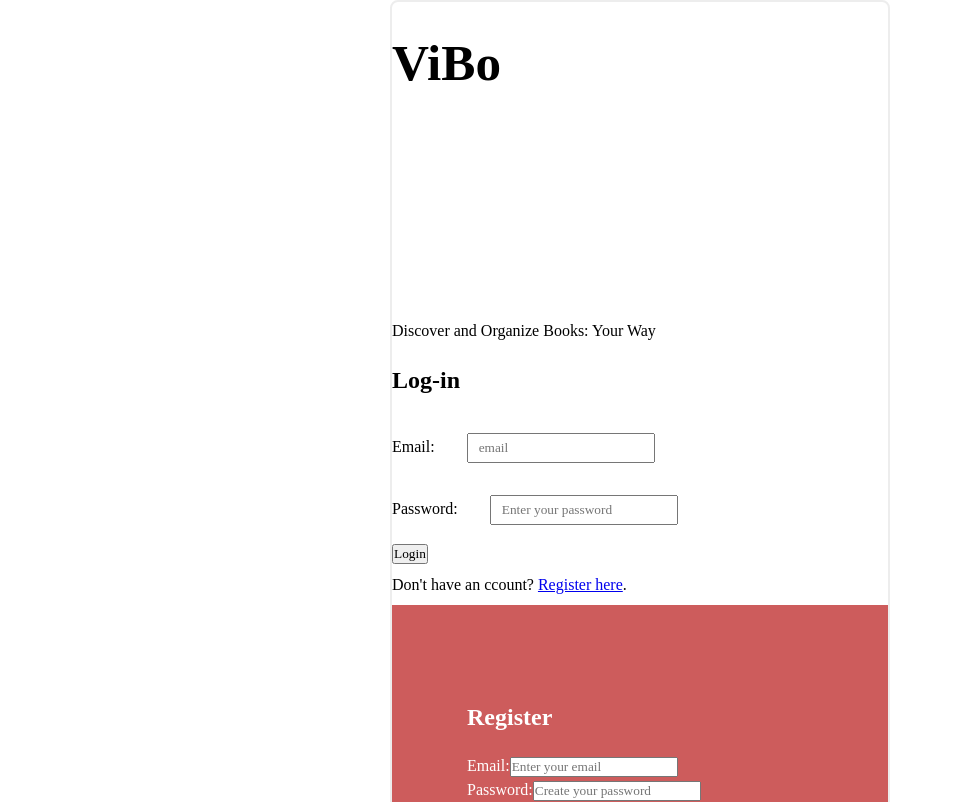
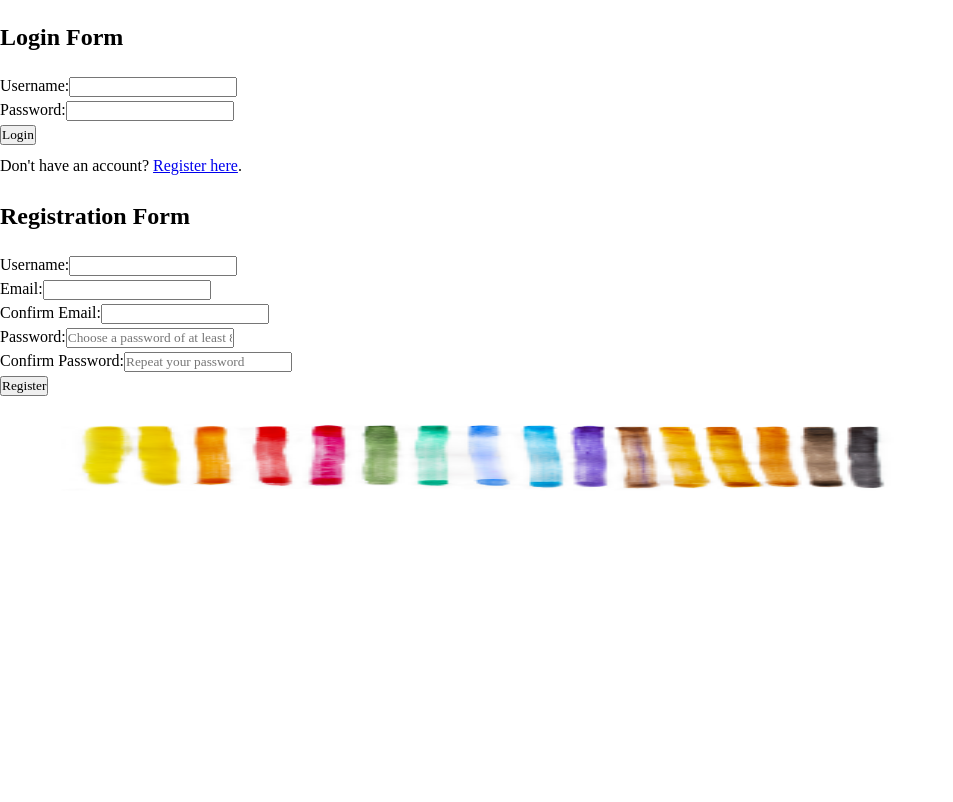
Before and after one commit to laurenhg/vibo, a React (Vite) app: page / in a window 1280 px wide. Shown: the top 802 px of the page, without its empty margins (0-953 px from the left). Built offline with nearby package versions, Linux system fonts and the light colour scheme; a web font is replaced by a local one.

Commit message:
login-register

```diff
--- a/package.json
+++ b/package.json
@@ -12,6 +12,7 @@
   "dependencies": {
     "@phosphor-icons/react": "^2.0.15",
     "axios": "^1.6.7",
+    "jwt-decode": "^4.0.0",
     "react": "^18.2.0",
     "react-dom": "^18.2.0",
     "react-redux": "^9.1.0",
--- a/src/App.jsx
+++ b/src/App.jsx
@@ -11,8 +11,8 @@ import FetchRandomNewBooksHome from "./pages/Home/FetchRandomNewBooksHome.jsx";
 import MyBookshelf from "./pages/MyBookshelf/MyBookshelf.jsx";
 import Search from "./pages/Search/Search.jsx";
 import AuthorPortal from "./pages/AuthorPortal/AuthorPortal.jsx";
-import RegistrationPage from "./pages/LoginRegister/Register/RegistrationPage.jsx";
 import BookCard from "./components/BookCard/BookCard.jsx";
+import RegistrationForm from "./pages/LoginRegister/RegistrationForm.jsx";
 
 function App() {
     const handleLogin = async (email, password) => {
@@ -27,7 +27,7 @@ function App() {
                 <Routes>
                     <Route path="/" element={<LoginRegister />} />
                     <Route path="/login" element={<LoginRegister />} />
-                    <Route path="/register" element={<RegistrationPage />} />
+                    <Route path="/register" element={<RegistrationForm/>} />
                     <Route path="/TrendingHome" element={<LayoutWithNav><TrendingHome /></LayoutWithNav>} />
                     <Route path="/search" element={<LayoutWithNav><Search /></LayoutWithNav>} />
                     <Route path="/MyBookshelf" element={<LayoutWithNav><MyBookshelf /></LayoutWithNav>} />
--- a/src/pages/LoginRegister/Login.jsx
+++ b/src/pages/LoginRegister/Login.jsx
@@ -1,88 +1,40 @@
-import React, {useState} from 'react';
-import {useNavigate} from "react-router-dom";
-import './Login-register.css'
+import React, { useState } from 'react';
+import { useAuth } from './LoginRegisterContext/AuthContext.jsx'
 
-
-function LoginForm({onLogin}) {
-    const navigate = useNavigate();
-    const [email, setEmail] = useState('');
-    const [password, setPassword] = useState ('');
-    const [loading, setLoading] = useState(false);
-    const [error, setError] = useState('');
-
-    const validateEmail = (email) => {
-        return /\S+@\S+\.\S+/.test(email);
-    };
+const LoginForm = () => {
+    const [username, setUsername] = useState('');  // Using username for login
+    const [password, setPassword] = useState('');
+    const [error, setError] = useState(null);
+    const { login } = useAuth();  // Destructure the login function from useAuth
 
     const handleSubmit = async (e) => {
         e.preventDefault();
-
-        const isLoginSuccessful = true;
-        if (isLoginSuccessful) {
-            navigate('/TrendingHome');
-        } else {
-
+        setError(null);  // Reset error state on new submission
+        try {
+            await login(username, password);  // Pass username instead of email
+        } catch (error) {
+            console.error("Login error:", error);
+            setError(error.message);  // Displaying the error message
         }
-
-       setError ('');
-       setLoading (true);
-
-       if (!validateEmail(email)){
-           setError('Please enter a valid email address');
-           setLoading(false);
-           return;
-       }
-
-       try {
-           await onLogin(email, password);
-
-       } catch (error) {
-           setError('Oops! Looks like login failed. Please check your email and password')
-       } finally {
-           setLoading(false);
-       }
     };
 
-
     return (
-        <>
         <div>
-            <h1 className="logo"> ViBo </h1>
-            <p className="byline">Discover and Organize Books: Your Way</p>
+            <h2>Login Form</h2>
             <form onSubmit={handleSubmit}>
-                <div className="login-section">
-                    <h2>Log-in</h2>
-                    <label htmlFor="loginEmail">Email:</label>
-                    <input
-                        type="email"
-                        id="loginEmail"
-                        name="email"
-                        value={email}
-                        onChange={(e) => setEmail(e.target.value)}
-                        required
-                        placeholder="email"
-                        autoComplete="email"
-                    />
+                <div>
+                    <label htmlFor="login-username">Username:</label>
+                    <input type="text" id="login-username" value={username} onChange={(e) => setUsername(e.target.value)} />
                 </div>
-                <div className="login-section">
-                    <label htmlFor="loginPassword">Password:</label>
-                    <input
-                        type="password"
-                        id="loginPassword"
-                        name="password"
-                        value={password}
-                        onChange={(e) => setPassword(e.target.value)}
-                        required
-                        placeholder="Enter your password"
-                    />
+                <div>
+                    <label htmlFor="login-password">Password:</label>
+                    <input type="password" id="login-password" value={password} onChange={(e) => setPassword(e.target.value)} />
                 </div>
-                {error && <p style={{color: 'red'}}>{error}</p>}
-                <button className="login-section" type="submit" disabled={loading}> {loading ? "Logging in..." : "Login"}</button>
-
+                <button type="submit">Login</button>
             </form>
+            {error && <p style={{ color: 'red' }}>{error}</p>}
         </div>
-        </>
     );
-}
+};
 
 export default LoginForm;
--- a/src/pages/LoginRegister/LoginRegisterContext/AuthContext.jsx
+++ b/src/pages/LoginRegister/LoginRegisterContext/AuthContext.jsx
@@ -1,43 +1,112 @@
-import React, { createContext, useContext, useState } from 'react';
+import React, { createContext, useContext, useEffect, useState } from 'react';
+import { useNavigate } from "react-router-dom";
+import { jwtDecode } from "jwt-decode";
+import axios from "axios";
 
-const AuthContext = createContext();
+export const AuthContext = createContext();
 
 export const useAuth = () => useContext(AuthContext);
 
 export const AuthProvider = ({ children }) => {
     const [user, setUser] = useState(null);
+    const [status, setStatus] = useState('pending');
+    const navigate = useNavigate();
+
+    useEffect(() => {
+        const initializeAuth = async () => {
+            const token = localStorage.getItem('token');
+            if (token) {
+                try {
+                    const decoded = jwtDecode(token);
+                    setUser({ ...decoded, token }); // Assuming decoded JWT has user details
+                    setStatus('done');
+                } catch (error) {
+                    console.error('Token decoding failed:', error);
+                    localStorage.removeItem('token'); // Remove corrupt token
+                }
+            } else {
+                setStatus('done');
+            }
+        };
+
+        initializeAuth();
+    }, []);
 
     const register = async (username, email, password) => {
         try {
-            const response = await fetch('https://novi.datavortex.nl/users', {
-                method: 'POST',
-                headers: { 'Content-Type': 'application/json' },
-                body: JSON.stringify({
-                    username,
-                    email,
-                    password,
-                    info: '', // Add any additional info here
-                    authorities: [{ authority: 'USER' }],
-                }),
+            const response = await axios.post('https://api.datavortex.nl/vibo/users', {
+                username, email, password
+            }, {
+                headers: {
+                    'Content-Type': 'application/json',
+                    'X-Api-Key': 'vibo:xz3hJ3IPuNIbPbg4lgce'
+                }
             });
 
-            if (response.ok) {
-                const data = await response.json();
-                setUser(data); // Update user state with new user data
-                console.log('User created successfully');
+            if (response.status !== 201) {
+                throw new Error('Registration failed');
             }
+
+            const { token } = response.data;
+            localStorage.setItem('token', token);
+            setUser({ ...jwtDecode(token), token });
+            navigate('/TrendingHome'); // Change this to navigate to the TrendingHome page after registration
         } catch (error) {
-            console.error('Failed to create user', error);
+            console.error('Registration error:', error);
+            throw error;
         }
     };
 
-    const value = {
-        user,
-        register,
+    const login = async (username, password) => {
+        try {
+            const response = await axios.post('https://api.datavortex.nl/vibo/users/authenticate', {
+                username,
+                password
+            }, {
+                headers: {
+                    'Content-Type': 'application/json',
+                    'X-Api-Key': 'vibo:xz3hJ3IPuNIbPbg4lgce'
+                }
+            });
+
+            console.log("API login response:", response.data);  // Log the API response
+
+            if (response.status !== 200) {
+                throw new Error('Login failed');
+            }
+
+            const { jwt: token } = response.data;
+            if (!token || typeof token !== 'string') {
+                throw new Error("Invalid token received from API");
+            }
+
+            localStorage.setItem('token', token);
+            setUser({ ...jwtDecode(token), token });
+            navigate('/TrendingHome');  // Ensure this navigates to the TrendingHome page
+        } catch (error) {
+            console.error('Login error:', error);
+            throw error;  // Rethrow to handle it in the form
+        }
     };
 
-    return <AuthContext.Provider value={value}>{children}</AuthContext.Provider>;
+    const logout = () => {
+        localStorage.removeItem('token');
+        setUser(null);
+        navigate('/'); // Redirect to the homepage on logout
+    };
+
+    const authContextValue = {
+        user,
+        isAuthenticated: !!user,
+        status,
+        register,
+        login,
+        logout
+    };
+
+    return (
+        <AuthContext.Provider value={authContextValue}>
+            {status === 'done' ? children : <p>Loading...</p>}
+        </AuthContext.Provider>
+    );
 };
-
-
-export default AuthContext;
--- a/src/pages/LoginRegister/Register/RegistrationPage.jsx
+++ b/src/pages/LoginRegister/Register/RegistrationPage.jsx
@@ -1,46 +1,46 @@
-import React, { useState } from 'react';
-import {useNavigate} from "react-router-dom";
-import {useAuth} from "../LoginRegisterContext/AuthContext.jsx";
-
-
-function RegistrationPage() {
-    const [username, setUsername] = useState('');
-    const [email, setEmail] = useState('');
-    const [confirmEmail, setConfirmEmail] = useState('');
-    const [password, setPassword] = useState('');
-    const [confirmPassword, setConfirmPassword] = useState('');
-    const { register } = useAuth();
-
-    const handleSubmit = async (e) => {
-        e.preventDefault();
-        if (email !== confirmEmail) {
-            alert("Emails don't match!");
-            return;
-        }
-        if (password !== confirmPassword) {
-            alert("Passwords don't match!");
-            return;
-        }
-
-        const registrationSuccess = await register(username, email, password);
-        if(registrationSuccess) {
-            navigate('/login');
-        }else {
-            alert("Registration failed! Please try again");
-        }
-
-    };
-
-    return (
-        <form onSubmit={handleSubmit}>
-            <input type="text" value={username} onChange={(e) => setUsername(e.target.value)} placeholder="Name" required />
-            <input type="email" value={email} onChange={(e) => setEmail(e.target.value)} placeholder="Email" required />
-            <input type="email" value={confirmEmail} onChange={(e) => setConfirmEmail(e.target.value)} placeholder="Confirm Email" required />
-            <input type="password" value={password} onChange={(e) => setPassword(e.target.value)} placeholder="Password" required />
-            <input type="password" value={confirmPassword} onChange={(e) => setConfirmPassword(e.target.value)} placeholder="Confirm Password" required />
-            <button type="submit">Submit</button>
-        </form>
-    );
-}
-
-export default RegistrationPage;
+// import React, { useState } from 'react';
+// import {useNavigate} from "react-router-dom";
+// import {useAuth} from "../LoginRegisterContext/AuthContext.jsx";
+//
+//
+// function RegistrationPage() {
+//     const [username, setUsername] = useState('');
+//     const [email, setEmail] = useState('');
+//     const [confirmEmail, setConfirmEmail] = useState('');
+//     const [password, setPassword] = useState('');
+//     const [confirmPassword, setConfirmPassword] = useState('');
+//     const { register } = useAuth();
+//
+//     const handleSubmit = async (e) => {
+//         e.preventDefault();
+//         if (email !== confirmEmail) {
+//             alert("Emails don't match!");
+//             return;
+//         }
+//         if (password !== confirmPassword) {
+//             alert("Passwords don't match!");
+//             return;
+//         }
+//
+//         const registrationSuccess = await register(username, email, password);
+//         if(registrationSuccess) {
+//             navigate('/login');
+//         }else {
+//             alert("Registration failed! Please try again");
+//         }
+//
+//     };
+//
+//     return (
+//         <form onSubmit={handleSubmit}>
+//             <input type="text" value={username} onChange={(e) => setUsername(e.target.value)} placeholder="Name" required />
+//             <input type="email" value={email} onChange={(e) => setEmail(e.target.value)} placeholder="Email" required />
+//             <input type="email" value={confirmEmail} onChange={(e) => setConfirmEmail(e.target.value)} placeholder="Confirm Email" required />
+//             <input type="password" value={password} onChange={(e) => setPassword(e.target.value)} placeholder="Password" required />
+//             <input type="password" value={confirmPassword} onChange={(e) => setConfirmPassword(e.target.value)} placeholder="Confirm Password" required />
+//             <button type="submit">Submit</button>
+//         </form>
+//     );
+// }
+//
+// export default RegistrationPage;
--- a/src/pages/LoginRegister/RegistrationForm.jsx
+++ b/src/pages/LoginRegister/RegistrationForm.jsx
@@ -1,71 +1,86 @@
-import React, {useState} from 'react';
-import {useNavigate} from "react-router-dom";
-import './Login-register.css'
+import React, { useState } from 'react';
+import axios from 'axios';
+import { useNavigate } from 'react-router-dom';
 
-function RegistrationForm ({onRegister}) {
-    const navigate = useNavigate();
+const RegistrationForm = () => {
+    const navigate = useNavigate(); // Correctly placed useNavigate inside the component
+    const [username, setUsername] = useState('');
     const [email, setEmail] = useState('');
+    const [confirmEmail, setConfirmEmail] = useState('');
     const [password, setPassword] = useState('');
     const [confirmPassword, setConfirmPassword] = useState('');
-    const [error, setError] = useState('');
+    const [error, setError] = useState(null);
+    const [success, setSuccess] = useState(false);
 
-    const handleSubmit = (e) => {
+    const handleSubmit = async (e) => {
         e.preventDefault();
-        if (password !== confirmPassword) {
-            setError("Whoops! Your passwords don't match");
+        if (email !== confirmEmail) {
+            setError('Email addresses do not match');
+            setSuccess(false);
             return;
         }
-        onRegister(email, password);
-        setEmail('');
-        setPassword('');
-        setConfirmPassword('');
-        alert("Thanks for registering. Please check your email to confirm your account and then log-in!")
-
+        if (password !== confirmPassword) {
+            setError('Passwords do not match');
+            setSuccess(false);
+            return;
+        }
+        try {
+            const response = await axios.post(
+                'https://api.datavortex.nl/vibo/users',
+                { username, email, password },
+                {
+                    headers: {
+                        'Content-Type': 'application/json',
+                        'X-Api-Key': 'vibo:xz3hJ3IPuNIbPbg4lgce'
+                    }
+                }
+            );
+            if (response.status === 201 || response.status === 200) {  // Assuming 200 might also be a success status
+                navigate('/login');  // Make sure this route is correctly configured in your router
+                setSuccess(true);
+                setError(null);
+            } else {
+                setError(`Registration failed. Unexpected status code: ${response.status}`);
+                setSuccess(false);
+            }
+        } catch (error) {
+            console.log("Full error response:", error.response);
+            const errorMsg = error.response?.data?.message || 'An unknown error occurred';
+            setError(`${errorMsg} (Status code: ${error.response?.status})`);
+            setSuccess(false);
+        }
     };
 
     return (
+        <div>
+            <h2>Registration Form</h2>
             <form onSubmit={handleSubmit}>
-            <h2>Register</h2>
                 <div>
-                <label htmlFor="registerEmail">Email:</label>
-                <input type="email"
-                       id="registerEmail"
-                       name="email"
-                       value={email} onChange={(e) => setEmail(e.target.value)}
-                       required
-                       placeholder="Enter your email"
-                       autoComplete="email"
-                />
+                    <label htmlFor="registration-username">Username:</label>
+                    <input type="text" id="registration-username" value={username} onChange={(e) => setUsername(e.target.value)} />
                 </div>
                 <div>
-                <label htmlFor="registerPassword">Password:</label>
-                <input type="password"
-                       id="registerPassword"
-                       name="password"
-                       value={password}
-                       onChange={(e) => setPassword(e.target.value)}
-                       required
-                       placeholder="Create your password"
-                       autoComplete="new-password"
-
-                />
+                    <label htmlFor="registration-email">Email:</label>
+                    <input type="email" id="registration-email" value={email} onChange={(e) => setEmail(e.target.value)} />
                 </div>
                 <div>
-                <label htmlFor="confirmPassword">Confirm Password:</label>
-                <input type="password"
-                       id="confirmPassword"
-                       name="confirmPassword"
-                       value={confirmPassword} onChange={(e) => setConfirmPassword(e.target.value)}
-                       required
-                       placeholder="re-type your password"
-                       autoComplete="new-password"
-
-                />
+                    <label htmlFor="confirm-email">Confirm Email:</label>
+                    <input type="email" id="confirm-email" value={confirmEmail} onChange={(e) => setConfirmEmail(e.target.value)} />
                 </div>
-            {error && <p style={{color: 'red'}}>{error}</p>}
-            <button type="submit">Sign-Up</button>
+                <div>
+                    <label htmlFor="registration-password">Password:</label>
+                    <input type="password" id="registration-password" placeholder="Choose a password of at least 8 characters" value={password} onChange={(e) => setPassword(e.target.value)} />
+                </div>
+                <div>
+                    <label htmlFor="confirm-password">Confirm Password:</label>
+                    <input type="password" id="confirm-password" placeholder="Repeat your password" value={confirmPassword} onChange={(e) => setConfirmPassword(e.target.value)} />
+                </div>
+                <button type="submit">Register</button>
             </form>
+            {error && <p style={{ color: 'red' }}>{error}</p>}
+            {success && <p style={{ color: 'green' }}>Registration successful! Redirecting...</p>}
+        </div>
     );
-}
+};
 
 export default RegistrationForm;
--- a/src/pages/LoginRegister/login-register.jsx
+++ b/src/pages/LoginRegister/login-register.jsx
@@ -4,6 +4,9 @@ import RegistrationForm from "./RegistrationForm.jsx";
 import {Link} from "react-router-dom";
 import '../../components/Navigation/Navigation.css'
 import bookshelf from "../../assets/bookshelf.png"
+import {useAuth} from "./LoginRegisterContext/AuthContext.jsx";
+
+
 
 
 
@@ -15,7 +18,7 @@ function LoginRegister () {
                 <LoginForm onLogin={(email, password) => console.log (email, password)}/>
             </div>
             <p>
-                Don't have an ccount? <Link to="/register">Register here</Link>.
+                Don't have an account? <Link to="/register">Register here</Link>.
             </p>
             <div className="registration-section">
                 <RegistrationForm onRegister={(email, password) => console.log(email, password)}/>
@@ -24,7 +27,7 @@ function LoginRegister () {
                 <img src={bookshelf} alt="abstract bookshelf" className="image"/>
             </div>
         </div>
-    )
+    );
 }
 
 export default LoginRegister;
```
Also changed, not shown: src/helpers/apiCheck.js (added, +38 -0 lines), 1 other file (tests, documents, lock files or other folders). Lines whose indentation alone changed are shown as unchanged.
